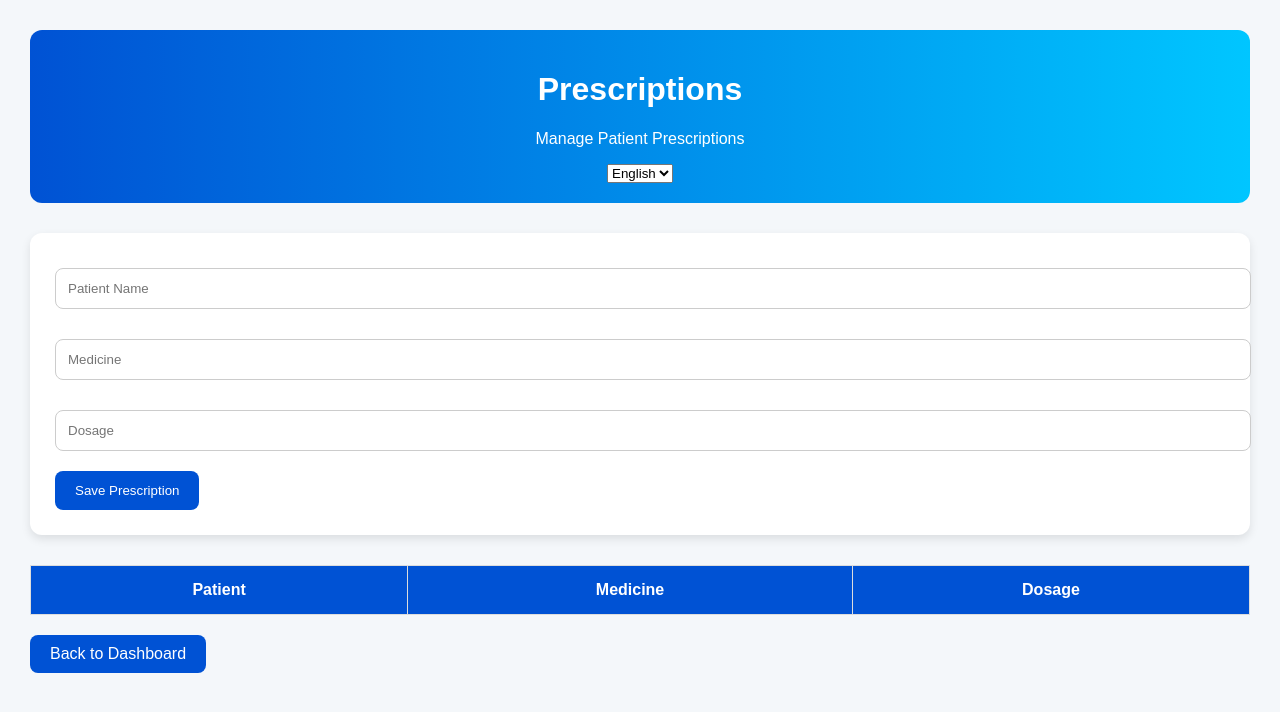
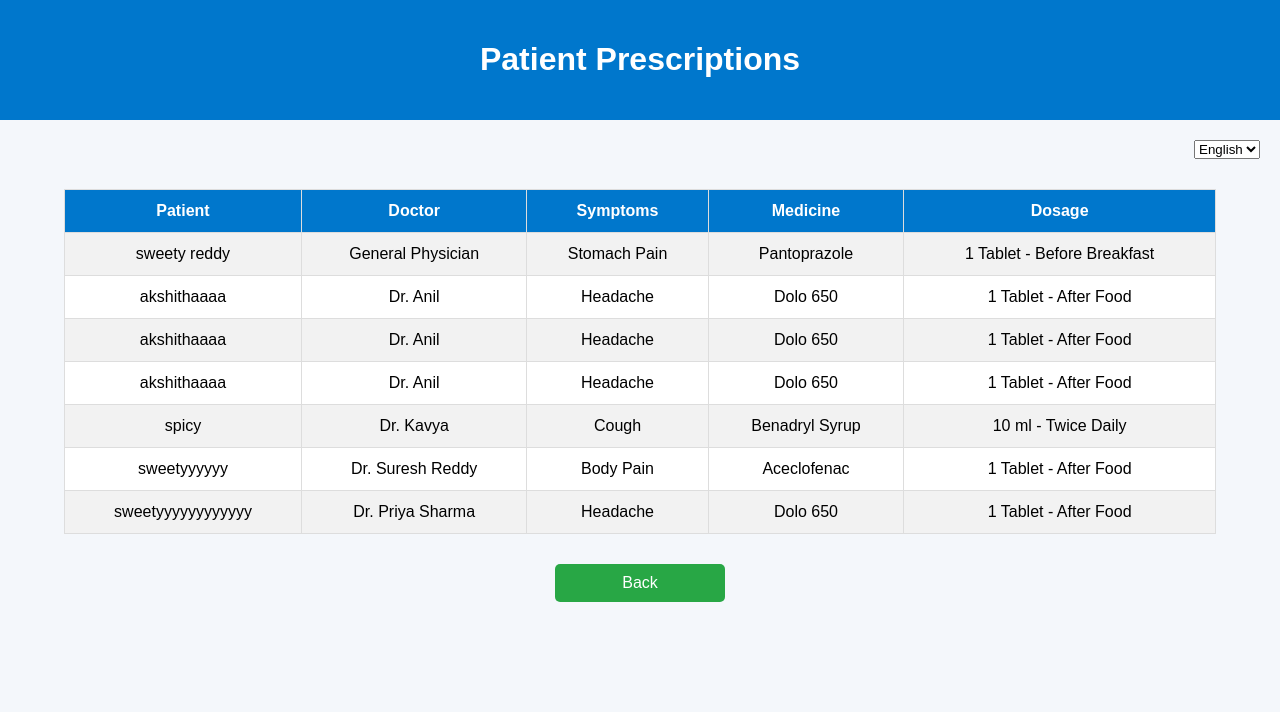
Before and after one commit to BandariAkshitha/RuralCareHub, a Flask app: page /prescriptions in a window 1280 px wide. Shown: the top 712 px of the page. Run offline with Flask 3, Linux system fonts and the light colour scheme; data comes from the database, SQL or seed files in the repository; both versions use the stored data as it was after the commit; lists and menus that the app fills with data are empty.

Commit message:
updated project

```diff
--- a/app.py
+++ b/app.py
@@ -39,6 +39,8 @@ class Appointment(db.Model):
     appointment_date = db.Column(db.String(50))
 
     appointment_time = db.Column(db.String(50))
+
+    symptoms = db.Column(db.String(500))
 
 
 # HEALTH RECORD TABLE
@@ -94,6 +96,23 @@ class Prescription(db.Model):
 
     dosage = db.Column(db.String(100))
 
+    symptoms = db.Column(db.String(500))
+
+def get_medicine(symptoms):
+    symptoms = symptoms.lower()
+
+    if "fever" in symptoms:
+        return "Paracetamol"
+    elif "cold" in symptoms:
+        return "Cetirizine"
+    elif "headache" in symptoms:
+        return "Dolo 650"
+    elif "cough" in symptoms:
+        return "Benadryl Syrup"
+    elif "stomach" in symptoms or "stomach pain" in symptoms:
+        return "Pantoprazole"
+    else:
+        return "Consult Doctor"
 
 # HOME PAGE
 @app.route('/')
@@ -229,33 +248,28 @@ def appointment():
     if request.method == 'POST':
 
         patient_name = request.form['patient_name']
-
-        doctor_name = request.form['doctor_name']
-
+        symptoms = request.form['symptoms']
         appointment_date = request.form['appointment_date']
-
         appointment_time = request.form['appointment_time']
 
+        # Automatic doctor selection
+        doctor_name = request.form.get("doctor_name")
+
         new_appointment = Appointment(
-
             patient_name=patient_name,
-
             doctor_name=doctor_name,
-
+            symptoms=symptoms,
             appointment_date=appointment_date,
-
             appointment_time=appointment_time
-
         )
 
         db.session.add(new_appointment)
-
         db.session.commit()
 
-        return redirect('/patient')
+
+        return redirect('/appointments')
 
     return render_template('appointment.html')
-
 
 # PATIENT RECORDS
 @app.route('/patients')
@@ -287,9 +301,9 @@ def records():
             "doctor":
             latest_appointment.doctor_name,
 
-            "disease":"Fever and Cold",
+            "disease": latest_appointment.symptoms,
 
-            "medicine":"Paracetamol",
+            "medicine": get_medicine(latest_appointment.symptoms),
 
             "date":
             latest_appointment.appointment_date
@@ -444,39 +458,57 @@ def appointments():
 
 
 # PRESCRIPTIONS
-@app.route('/prescriptions', methods=['GET','POST'])
+@app.route('/prescriptions')
 def prescriptions():
 
-    if request.method == 'POST':
+    appointments = Appointment.query.all()
 
-        patient_name = request.form['patient_name']
+    prescription_list = []
 
-        medicine = request.form['medicine']
+    for appointment in appointments:
 
-        dosage = request.form['dosage']
+        symptoms = appointment.symptoms.lower()
 
-        new_prescription = Prescription(
+        if "fever" in symptoms:
+            medicine = "Paracetamol"
+            dosage = "1 Tablet - Twice Daily"
 
-            patient_name=patient_name,
+        elif "cold" in symptoms:
+            medicine = "Cetirizine"
+            dosage = "1 Tablet - Night"
 
-            medicine=medicine,
+        elif "headache" in symptoms:
+            medicine = "Dolo 650"
+            dosage = "1 Tablet - After Food"
 
-            dosage=dosage
+        elif "cough" in symptoms:
+            medicine = "Benadryl Syrup"
+            dosage = "10 ml - Twice Daily"
 
-        )
+        elif "stomach pain" in symptoms:
+            medicine = "Pantoprazole"
+            dosage = "1 Tablet - Before Breakfast"
 
-        db.session.add(new_prescription)
+        elif "body pain" in symptoms:
+            medicine = "Aceclofenac"
+            dosage = "1 Tablet - After Food"
 
-        db.session.commit()
+        else:
+            medicine = "Consult Doctor"
+            dosage = "As Directed"
 
-    prescriptions = Prescription.query.all()
+        prescription_list.append({
+            "patient_name": appointment.patient_name,
+            "doctor_name": appointment.doctor_name,
+            "symptoms": appointment.symptoms,
+            "medicine": medicine,
+            "dosage": dosage
+        })
 
     return render_template(
-        'prescriptions.html',
-        prescriptions=prescriptions
+        "prescriptions.html",
+        prescriptions=prescription_list
     )
-
-
 # PATIENT HISTORY
 @app.route('/history')
 def history():
@@ -488,40 +520,31 @@ def history():
     if latest_appointment:
 
         record = {
-
-            "patient_name":
-            latest_appointment.patient_name,
-
-            "doctor":
-            latest_appointment.doctor_name,
-
-            "date":
-            latest_appointment.appointment_date,
-
-            "time":
-            latest_appointment.appointment_time
-
+            "patient_name": latest_appointment.patient_name,
+            "doctor": latest_appointment.doctor_name,
+            "date": latest_appointment.appointment_date,
+            "time": latest_appointment.appointment_time,
+            "age": "21",
+            "blood_group": "O+",
+            "history": "General Health Checkup"
         }
 
     else:
 
         record = {
-
-            "patient_name":"No Patient",
-
-            "doctor":"-",
-
-            "date":"-",
-
-            "time":"-"
-
+            "patient_name": "No Patient",
+            "doctor": "-",
+            "date": "-",
+            "time": "-",
+            "age": "-",
+            "blood_group": "-",
+            "history": "-"
         }
 
     return render_template(
         'patient_history.html',
         record=record
     )
-
 
 # AVAILABILITY STATUS
 @app.route('/availability')
--- a/templates/prescriptions.html
+++ b/templates/prescriptions.html
@@ -1,80 +1,60 @@
 <!DOCTYPE html>
 <html>
 <head>
-
-<title>Prescriptions</title>
+    <title>Prescriptions - RuralCareHub</title>
 
     <style>
-
         body{
+            font-family:Arial,sans-serif;
+            background:#f4f7fb;
             margin:0;
-    font-family:Arial;
-    background:#f4f7fa;
-    padding:30px;
         }
 
         .header{
-    background:linear-gradient(to right,#0052d4,#00c6ff);
+            background:#0077cc;
             color:white;
             text-align:center;
             padding:20px;
-    border-radius:12px;
         }
 
-form{
-    background:white;
-    padding:25px;
-    border-radius:12px;
-    margin-top:30px;
-    box-shadow:0 4px 10px rgba(0,0,0,0.1);
-}
-
-input{
-    width:100%;
-    padding:12px;
-    margin-top:10px;
-    margin-bottom:20px;
-    border:1px solid #ccc;
-    border-radius:8px;
-}
-
-button{
-    background:#0052d4;
-    color:white;
-    padding:12px 20px;
-    border:none;
-    border-radius:8px;
-    cursor:pointer;
+        .language{
+            text-align:right;
+            margin:20px;
         }
 
         table{
-    width:100%;
+            width:90%;
+            margin:30px auto;
             border-collapse:collapse;
-    margin-top:30px;
             background:white;
         }
 
         th,td{
             border:1px solid #ddd;
-    padding:15px;
+            padding:12px;
             text-align:center;
         }
 
         th{
-    background:#0052d4;
+            background:#0077cc;
             color:white;
         }
 
-.back-btn{
-    display:inline-block;
-    margin-top:20px;
-    background:#0052d4;
-    color:white;
-    padding:10px 20px;
-    text-decoration:none;
-    border-radius:8px;
+        tr:nth-child(even){
+            background:#f2f2f2;
         }
 
+        .back{
+            display:block;
+            width:150px;
+            margin:20px auto;
+            text-align:center;
+            padding:10px;
+            background:#28a745;
+            color:white;
+            text-decoration:none;
+            border-radius:5px;
+        }
     </style>
 
 </head>
@@ -82,201 +62,94 @@ th{
 <body>
 
 <div class="header">
-
-<h1 id="title">
-Prescriptions
-</h1>
-
-<p id="subtitle">
-Manage Patient Prescriptions
-</p>
-
-<select id="languageSelect"
-onchange="changeLanguage()">
-
-<option value="en">English</option>
-<option value="hi">Hindi</option>
-<option value="te">Telugu</option>
-
-</select>
-
+    <h1 id="title">Patient Prescriptions</h1>
 </div>
 
-<form method="POST">
-
-<input type="text"
-name="patient_name"
-id="patient-input"
-placeholder="Patient Name"
-required>
-
-<input type="text"
-name="medicine"
-id="medicine-input"
-placeholder="Medicine"
-required>
-
-<input type="text"
-name="dosage"
-id="dosage-input"
-placeholder="Dosage"
-required>
-
-<button type="submit"
-id="save-btn">
-
-Save Prescription
-
-</button>
-
-</form>
+<div class="language">
+    <select id="language" onchange="changeLanguage()">
+        <option value="en">English</option>
+        <option value="hi">हिन्दी</option>
+        <option value="te">తెలుగు</option>
+    </select>
+</div>
 
 <table>
 
 <tr>
-
-<th id="patient-head">
-Patient
-</th>
-
-<th id="medicine-head">
-Medicine
-</th>
-
-<th id="dosage-head">
-Dosage
-</th>
-
+    <th id="patient">Patient</th>
+    <th id="doctor">Doctor</th>
+    <th id="symptoms">Symptoms</th>
+    <th id="medicine">Medicine</th>
+    <th id="dosage">Dosage</th>
 </tr>
 
-{% for prescription in prescriptions %}
+{% for p in prescriptions %}
 
 <tr>
-
-<td>{{ prescription.patient_name }}</td>
-
-<td>{{ prescription.medicine }}</td>
-
-<td>{{ prescription.dosage }}</td>
-
+    <td>{{ p.patient_name }}</td>
+    <td>{{ p.doctor_name }}</td>
+    <td>{{ p.symptoms }}</td>
+    <td>{{ p.medicine }}</td>
+    <td>{{ p.dosage }}</td>
 </tr>
 
 {% endfor %}
 
 </table>
 
-<a href="/doctor"
-class="back-btn"
-id="back-btn">
-
-Back to Dashboard
-
+<a href="/patient" class="back" id="back">
+    Back
 </a>
 
 <script>
 
-const translations = {
+const translations={
 
 en:{
-title:"Prescriptions",
-subtitle:"Manage Patient Prescriptions",
-patientPlaceholder:"Patient Name",
-medicinePlaceholder:"Medicine",
-dosagePlaceholder:"Dosage",
-save:"Save Prescription",
+title:"Patient Prescriptions",
 patient:"Patient",
+doctor:"Doctor",
+symptoms:"Symptoms",
 medicine:"Medicine",
 dosage:"Dosage",
-back:"Back to Dashboard"
+back:"Back"
 },
 
 hi:{
-title:"दवाइयाँ",
-subtitle:"मरीज की दवाइयों का प्रबंधन",
-patientPlaceholder:"मरीज का नाम",
-medicinePlaceholder:"दवा",
-dosagePlaceholder:"खुराक",
-save:"दवा सेव करें",
-patient:"मरीज",
+title:"रोगी की पर्चियाँ",
+patient:"रोगी",
+doctor:"डॉक्टर",
+symptoms:"लक्षण",
 medicine:"दवा",
 dosage:"खुराक",
-back:"डैशबोर्ड पर वापस जाएं"
+back:"वापस"
 },
 
 te:{
-title:"ఔషధాలు",
-subtitle:"రోగి మందులను నిర్వహించండి",
-patientPlaceholder:"రోగి పేరు",
-medicinePlaceholder:"మందు",
-dosagePlaceholder:"మోతాదు",
-save:"ఔషధాన్ని సేవ్ చేయండి",
+title:"రోగి ప్రిస్క్రిప్షన్లు",
 patient:"రోగి",
+doctor:"వైద్యుడు",
+symptoms:"లక్షణాలు",
 medicine:"మందు",
 dosage:"మోతాదు",
-back:"డాష్‌బోర్డ్‌కు తిరిగి వెళ్ళు"
+back:"వెనక్కి"
 }
 
 };
 
-function applyLanguage(){
+function changeLanguage(){
 
-let lang =
-localStorage.getItem("language") || "en";
+let lang=document.getElementById("language").value;
 
-document.getElementById("title").innerText =
-translations[lang].title;
-
-document.getElementById("subtitle").innerText =
-translations[lang].subtitle;
-
-document.getElementById("patient-input").placeholder =
-translations[lang].patientPlaceholder;
-
-document.getElementById("medicine-input").placeholder =
-translations[lang].medicinePlaceholder;
-
-document.getElementById("dosage-input").placeholder =
-translations[lang].dosagePlaceholder;
-
-document.getElementById("save-btn").innerText =
-translations[lang].save;
-
-document.getElementById("patient-head").innerText =
-translations[lang].patient;
-
-document.getElementById("medicine-head").innerText =
-translations[lang].medicine;
-
-document.getElementById("dosage-head").innerText =
-translations[lang].dosage;
-
-document.getElementById("back-btn").innerText =
-translations[lang].back;
+document.getElementById("title").innerText=translations[lang].title;
+document.getElementById("patient").innerText=translations[lang].patient;
+document.getElementById("doctor").innerText=translations[lang].doctor;
+document.getElementById("symptoms").innerText=translations[lang].symptoms;
+document.getElementById("medicine").innerText=translations[lang].medicine;
+document.getElementById("dosage").innerText=translations[lang].dosage;
+document.getElementById("back").innerText=translations[lang].back;
 
 }
-
-function changeLanguage(){
-
-let lang =
-document.getElementById("languageSelect").value;
-
-localStorage.setItem("language", lang);
-
-applyLanguage();
-
-}
-
-window.onload = function(){
-
-let savedLang =
-localStorage.getItem("language") || "en";
-
-document.getElementById("languageSelect").value =
-savedLang;
-
-applyLanguage();
-
-};
 
 </script>
 
```
Also changed, not shown: templates/appointment.html (+90 -127 lines), templates/doctor_appointments.html (+12 -0 lines), templates/doctor_dashboard.html (+2 -7 lines), templates/patient_dashboard.html (+17 -3 lines), templates/patient_history.html (+22 -45 lines), instance/ruralcarehub.db. Lines whose indentation alone changed are shown as unchanged.
